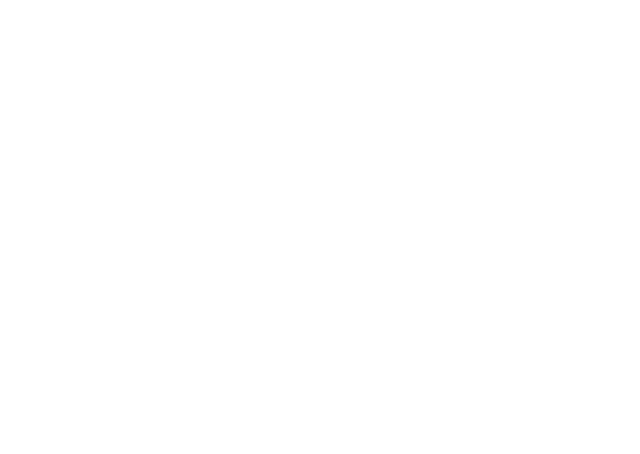
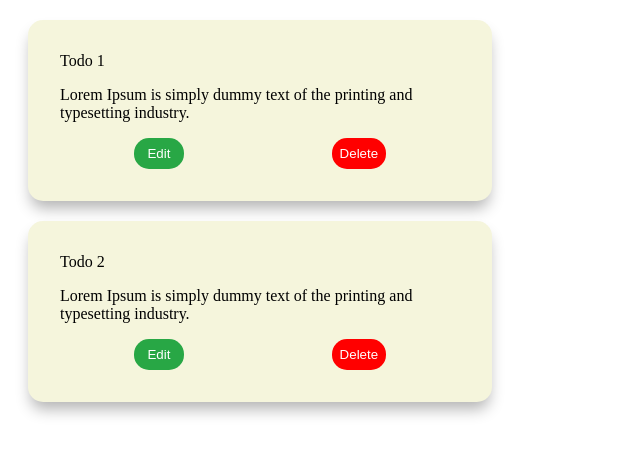
Before and after one commit to manil42/todo-Mi, a React (Vite) app: page / in a window 1280 px wide. Shown: the top 454 px of the page, without its empty margins (0-640 px from the left). Built offline with nearby package versions, Linux system fonts and the light colour scheme; data requests are answered from the project's data file.

Commit message:
card component created

```diff
--- a/src/App.tsx
+++ b/src/App.tsx
@@ -1,5 +1,5 @@
 import { useState, useEffect } from "react";
-
+import Card from "./components/Card/Card";
 function App() {
   const [post, setPosts] = useState([]);
   useEffect(() => {
@@ -10,9 +10,36 @@
   }, []);
 
   [];
-  console.log("+++", post);
 
-  return <></>;
+  const handleEdit = () => {
+    console.log("Edit button is clicked");
+  };
+  const handleDelete = () => {
+    console.log("Delete button is clicked");
+  };
+
+  return (
+    <>
+      <div>
+        {post?.map((data: any) => (
+          // <div style={{border:"solid 1px black"}}>
+          // <h1>{data.title}</h1>
+          // <p>{data.description}</p>
+          // </div>
+          <div>
+            <Card
+              title={data.title}
+              description={data.description}
+              handleEdit={() => {
+                handleEdit;
+              }}
+              handleDelete={handleDelete}
+            />
+          </div>
+        ))}
+      </div>
+    </>
+  );
 }
 
 export default App;
--- /dev/null
+++ b/src/assets/components/button.scss
@@ -0,0 +1,34 @@
+.button-container {
+  background-color: rgb(30, 70, 248);
+  color: white;
+  margin: 0 1rem;
+  padding: 1rem;
+  border-radius: 20px;
+  border: none;
+  cursor: pointer;
+}
+
+.button-error-color {
+  background-color: red;
+  color: white;
+  border: none;
+  padding: 0.5rem;
+  border-radius: 15px;
+  min-width: 50px;
+  &:hover {
+    background-color: rgba(154, 10, 10, 0.907);
+    transition: 0.3s ease-in;
+  }
+}
+.button-success-color {
+  background-color: rgb(40, 167, 69);
+  color: white;
+  border: none;
+  padding: 0.5rem;
+  border-radius: 15px;
+  min-width: 50px;
+  &:hover {
+    background-color: rgba(30, 126, 52, 0.907);
+    transition: 0.3s ease-in;
+  }
+}
--- /dev/null
+++ b/src/assets/components/card.scss
@@ -0,0 +1,19 @@
+.main-container {
+  margin: 20px 20px;
+
+  .card-container {
+    box-shadow: 0px 10px 15px -3px rgba(0, 0, 0, 0.3);
+    margin: 20px 0;
+    padding: 2rem;
+    background-color: beige;
+    min-width: 200px;
+    min-height: 100px;
+    max-width: 400px;
+    border-radius: 15px;
+  }
+  .main-btn-container{
+    display: flex;
+    justify-content: space-around;
+    align-items: center;
+  }
+}
--- /dev/null
+++ b/src/assets/components/header.scss
@@ -0,0 +1,8 @@
+.header-component {
+    font-size: 40px;
+    font-weight: 500;
+    line-height: 20px;
+    color: black;
+    text-transform: capitalize;
+    margin-bottom: 10px;
+  }
--- a/src/assets/components/index.scss
+++ b/src/assets/components/index.scss
@@ -1,6 +1,6 @@
 @import "../variables/variable.scss";
 @import "./styledButton.scss";
-@import "./MA/button.scss";
-@import "./MA/Header.scss";
-@import "./MA/paragraph.scss";
-@import "./MA/card.scss";
+@import "./button.scss";
+// @import "./Header.scss";
+@import "./paragraph.scss";
+@import "./card.scss";
--- /dev/null
+++ b/src/assets/components/paragraph.scss
@@ -0,0 +1,8 @@
+.paragraph-component {
+    font-size: 15px;
+    font-weight: 300px;
+    line-height: 5px;
+    color: black;
+    text-transform: capitalize;
+    margin: 25px 0;
+  }
--- /dev/null
+++ b/src/components/Button/Button.tsx
@@ -0,0 +1,25 @@
+import React from "react";
+
+type ButtonProps = {
+  label: string;
+  isError?: boolean;
+  isSuccess?: boolean;
+  handleClick?: () => void;
+};
+
+const Button = ({ label, isError, isSuccess, handleClick }: ButtonProps) => {
+  return (
+    <>
+      <button
+        className={`button-contaner
+    ${isError === true ? "button-error-color" : "false"}
+    ${isSuccess === true ? "button-success-color" : "false"}
+     `}
+        onClick={handleClick}
+      >
+        {label}
+      </button>
+    </>
+  );
+};
+export default Button;
--- /dev/null
+++ b/src/components/Card/Card.tsx
@@ -0,0 +1,36 @@
+import Header from "../Header/Header";
+import Paragraph from "../Paragraph/Paragraph";
+import Button from "../Button/Button";
+
+type cardProps = {
+  title: string;
+  description: string;
+  handleEdit?: () => void;
+  handleDelete?: () => void;
+};
+
+const Card = ({ title, description, handleEdit, handleDelete }: cardProps) => {
+  return (
+    <div className="main-container">
+      <div className="card-container">
+        <div className="card-header">
+          <Header label={title} />
+        </div>
+        <div className="card-paragraph">
+          <Paragraph label={description} />
+        </div>
+        <div className="card-button">
+          <div className="main-btn-container">
+            <div className="child-button">
+              <Button label="Edit" isSuccess handleClick={handleEdit} />
+            </div>
+            <div className="child-button">
+              <Button label="Delete" isError handleClick={handleDelete} />
+            </div>
+          </div>
+        </div>
+      </div>
+    </div>
+  );
+};
+export default Card;
--- /dev/null
+++ b/src/components/Header/Header.tsx
@@ -0,0 +1,11 @@
+import React from "react";
+
+type HeaderProps = {
+  label: String;
+};
+
+const Header = ({ label }: HeaderProps) => {
+  return <header className="header-component">{label}</header>;
+};
+
+export default Header;
--- /dev/null
+++ b/src/components/Paragraph/Paragraph.tsx
@@ -0,0 +1,11 @@
+import React from "react";
+
+type paragraphProps = {
+  label: string;
+};
+
+const Paragraph = ({ label }: paragraphProps) => {
+  return <p className="paragraph-cmponent">{label}</p>;
+};
+
+export default Paragraph;
```
